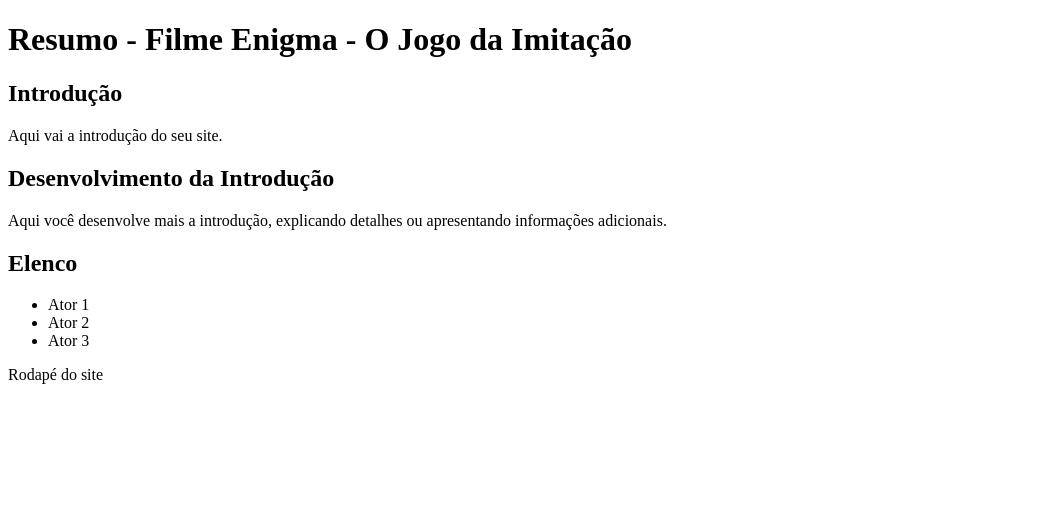
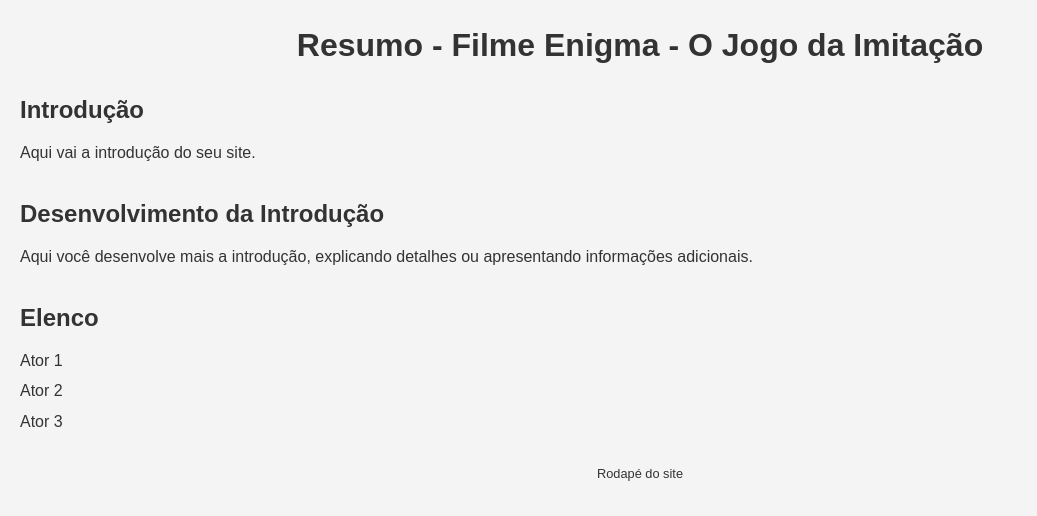
Before and after one commit to KaykyLeoo/Enigma-3AEdith, a plain HTML site: page index.html in a window 1280 px wide. Shown: the whole page, without its empty margins (0-1037 px from the left). Drawn offline with Linux system fonts and the light colour scheme.

Commit message:
TESTANDO

```diff
--- a/index.html
+++ b/index.html
@@ -4,6 +4,7 @@
     <meta charset="UTF-8">
     <meta name="viewport" content="width=device-width, initial-scale=1.0">
     <title>Enigma - O Jogo da Imitação</title>
+    <link rel="stylesheet" href="style.css">
 </head>
 <body>
 
--- a/style.css
+++ b/style.css
@@ -0,0 +1,58 @@
+/* Reset de estilos para garantir consistência entre navegadores */
+* {
+    margin: 0;
+    padding: 0;
+    box-sizing: border-box;
+}
+
+/* Estilos para o corpo da página */
+body {
+    font-family: Arial, sans-serif;
+    line-height: 1.6;
+    background-color: #f4f4f4;
+    color: #333;
+    padding: 20px;
+}
+
+/* Estilos para o cabeçalho */
+header {
+    text-align: center;
+    margin-bottom: 20px;
+}
+
+header h1 {
+    font-size: 2em;
+}
+
+/* Estilos para as seções */
+section {
+    margin-bottom: 30px;
+}
+
+section h2 {
+    font-size: 1.5em;
+    margin-bottom: 10px;
+}
+
+section p {
+    font-size: 1em;
+}
+
+/* Estilos para a lista de atores */
+ul {
+    list-style-type: none;
+}
+
+ul li {
+    margin-bottom: 5px;
+}
+
+/* Estilos para o rodapé */
+footer {
+    text-align: center;
+    margin-top: 20px;
+}
+
+footer p {
+    font-size: 0.8em;
+}
```
